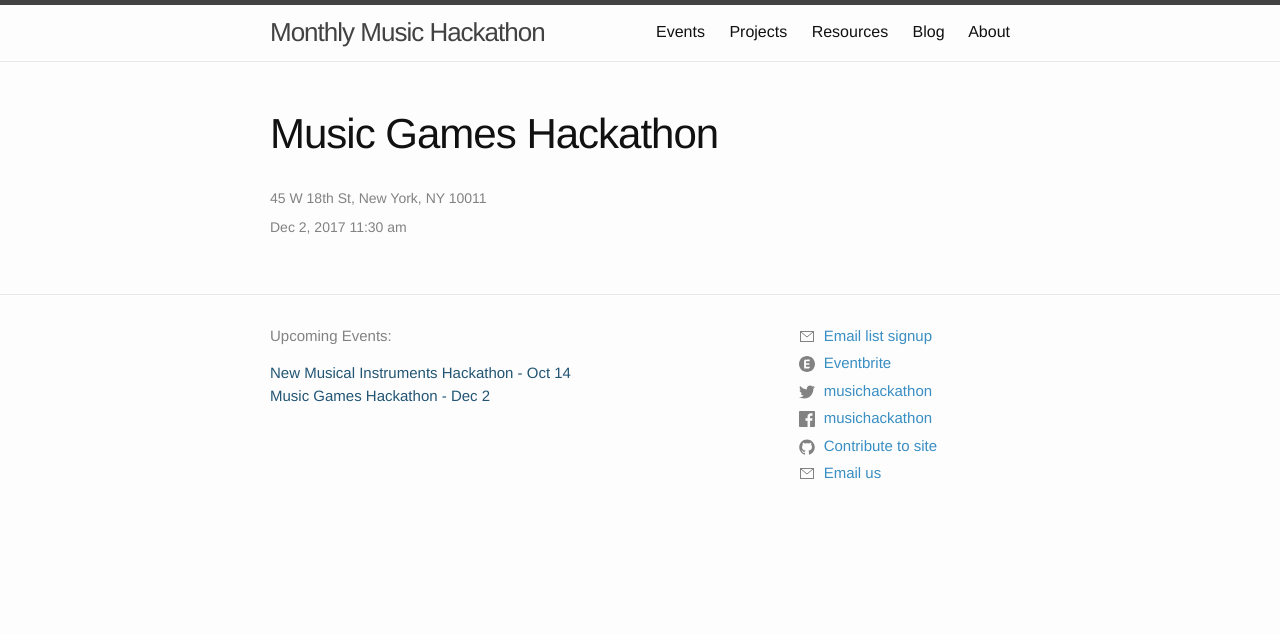
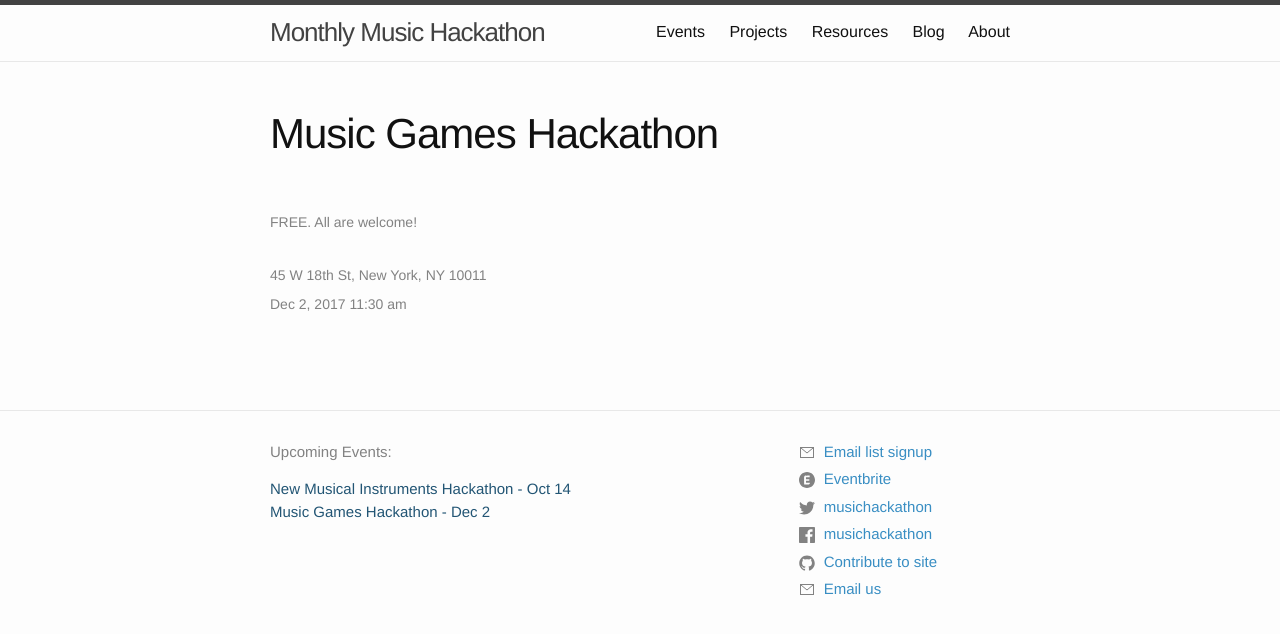
Before and after one commit to musichackathon/mmh_jekyll, a Jekyll site: the page built from _events/2017-12-02.md, in a window 1280 px wide. Shown: the top 634 px of the page. Built offline with Jekyll 4.4.1, drawn with Linux system fonts in a browser that asks for light colours.

Commit message:
Add FREE statment & line breaks

```diff
--- a/_layouts/collection/event.html
+++ b/_layouts/collection/event.html
@@ -5,7 +5,9 @@ layout: default
 
   <header class="item-header">
     <h1 class="item-title">{{ page.title | escape }}</h1>
-
+    </br>
+    <p class="item-meta">FREE. All are welcome!</p>
+    </br>
     {% if page.address %}
       <p class="item-meta" itemprop="location address" itemscope itemtype="http://schema.org/PostalAddress">
         {{page.address}}
@@ -31,9 +33,11 @@ layout: default
       <p class="item-meta"><a href="{{page.rsvp}}">Registration</a></p>
     {% endif %}
   </header>
+  </br>
 
   {% if page.image %}
     <img src="/assets/events/{{page.image}}" alt="{{page.title}} flyer"/>
+  </br>
   {% endif %}
 
   <div class="item-content" itemprop="description about">
```
